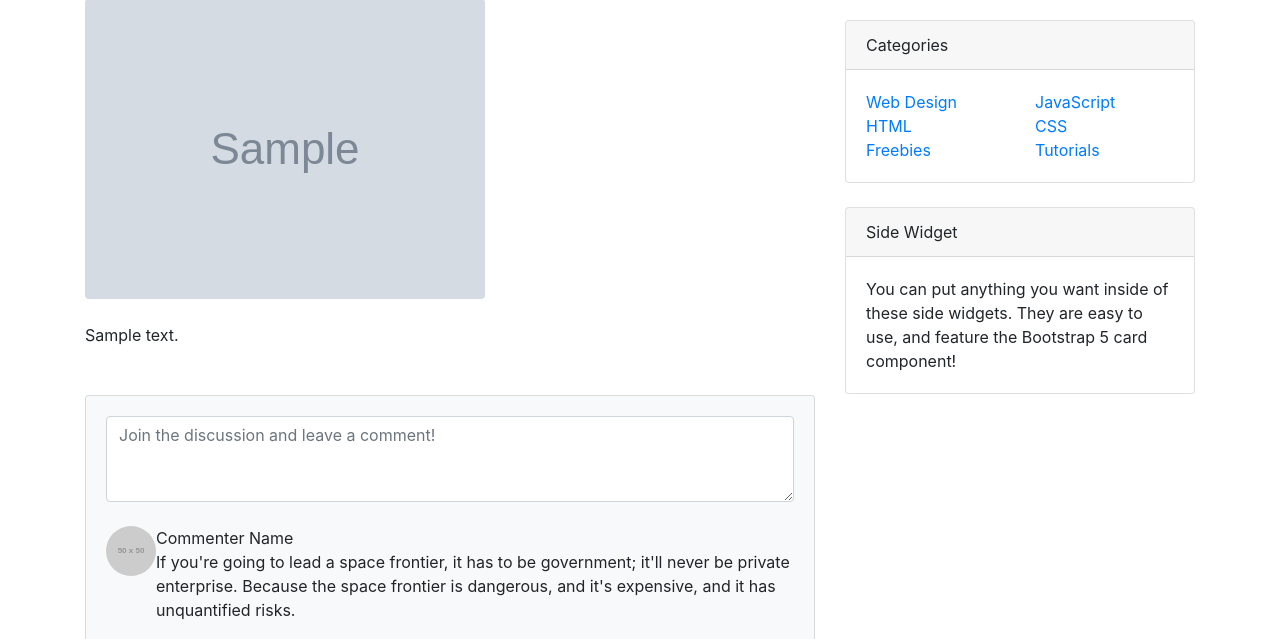
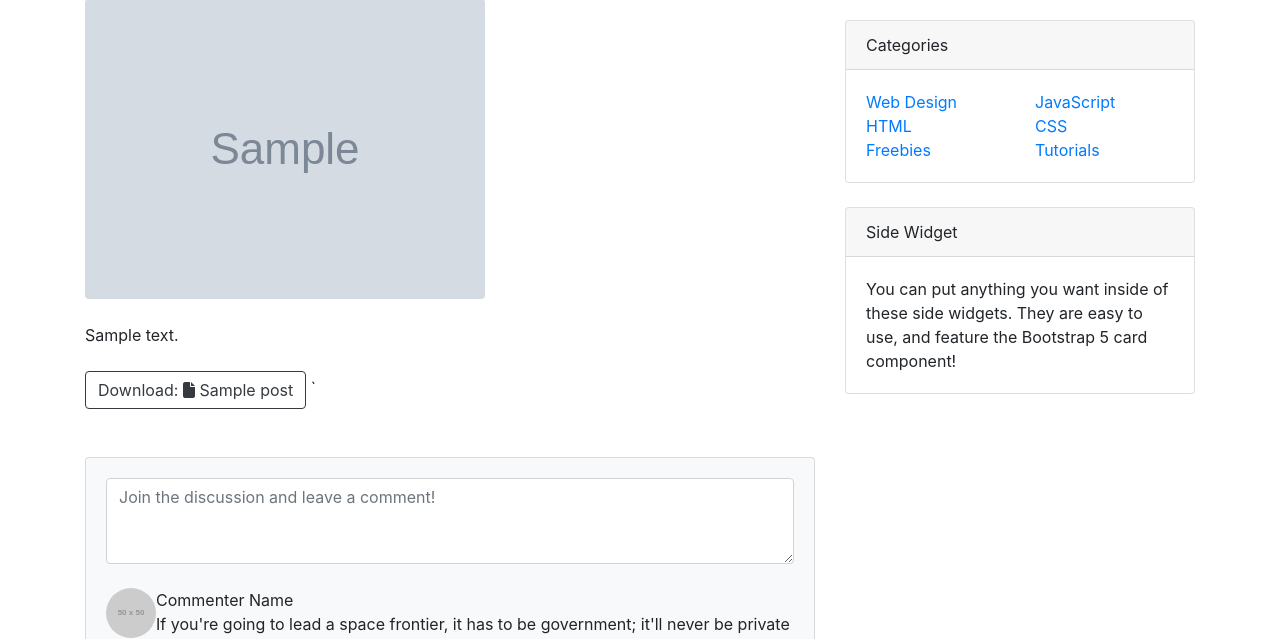
Before and after one commit to dyson1357/django_web, a Django app: template blog/templates/blog/post_detail.html in a window 1280 px wide. Shown: the part 237-876 px from the top of the page. Run offline with Django 3.2, Linux system fonts and the light colour scheme; the template is opened without the code that fills it: most values are stand-ins (such as "Sample title", 1, 10 or a date in 2020); grey boxes marked "Sample" are stand-in pictures; grey boxes labelled with a size stand in for pictures from a placeholder-image service; some libraries are stand-ins or nearby versions.

Commit message:
첨부 파일 있을 경우 포스트 상세 페이지에 다운로드 버튼 출력

```diff
--- a/blog/templates/blog/post_detail.html
+++ b/blog/templates/blog/post_detail.html
@@ -12,6 +12,7 @@
         <link rel="icon" type="image/x-icon" href="assets/favicon.ico" />
         <!-- Core theme CSS (includes Bootstrap)-->
         <link href="css/styles.css" rel="stylesheet" />
+        <script src="https://kit.fontawesome.com/e5ea3522bf.js" crossorigin="anonymous"></script>
     </head>
     <body>
         <!-- Responsive navbar-->
@@ -54,6 +55,15 @@
                         <!-- Post content-->
                         <section class="mb-5">
                             <p class="fs-5 mb-4">{{ post.content }}</p>
+
+                            {% if post.file_upload %}
+                             <a href="{{ post.file_upload.url }}" class="btn btn-outline-dark" role="button">
+                                 Download:
+                             <i class="fa-sharp fa-solid fa-file"></i>
+                             {{ post.get_file_name }}</a>
+                            `
+                            {% endif %}
+
                         </section>
                     </article>
                     <!-- Comments section-->
--- a/blog/templates/blog/post_list.html
+++ b/blog/templates/blog/post_list.html
@@ -6,7 +6,7 @@
     <title>Blog</title>
     <link rel="stylesheet" href="{% static 'blog/bootstrap/bootstrap.min.css' %}" media="screen">
 
-    <script src="https://kit.fontawesome.com/726bbd6862.js" crossorigin="anonymous"></script>
+    <script src="https://kit.fontawesome.com/e5ea3522bf.js" crossorigin="anonymous"></script>
 </head>
 
 <body>
```
Also changed, not shown: blog/models.py (+7 -0 lines).
